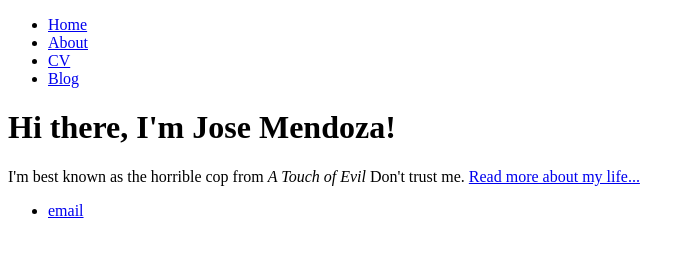
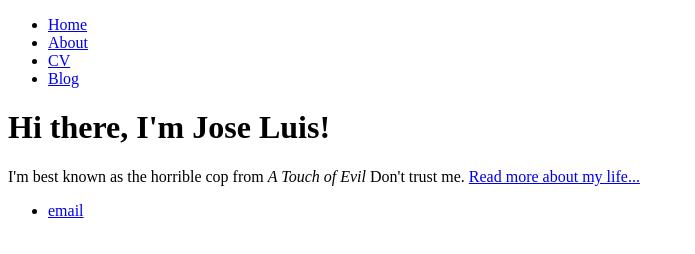
Before and after one commit to mvillegasjoseluis/mvillegasjoseluis.github.io, a plain HTML site: page index.html in a window 1280 px wide. Shown: the whole page, without its empty margins (0-695 px from the left). Drawn offline with Linux system fonts and the light colour scheme.

Commit message:
Update index.html

```diff
--- a/index.html
+++ b/index.html
@@ -1,7 +1,7 @@
 <!DOCTYPE html>
 <html>
 	<head>
-		<title>Jose Mendoza</title>
+		<title>Jose Luis!</title>
 	</head>
 	<body>
 		<nav>
@@ -14,7 +14,7 @@
 		</nav>
 		<div class="container">
     		<div class="blurb">
-        		<h1>Hi there, I'm Jose Mendoza!</h1>
+        		<h1>Hi there, I'm Jose Luis!</h1>
 				<p>I'm best known as the horrible cop from <em>A Touch of Evil</em> Don't trust me. <a href="/about">Read more about my life...</a></p>
     		</div><!-- /.blurb -->
 		</div><!-- /.container -->
```
